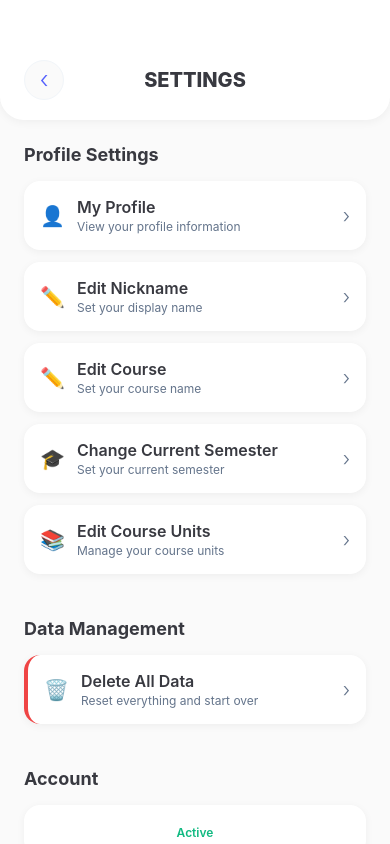
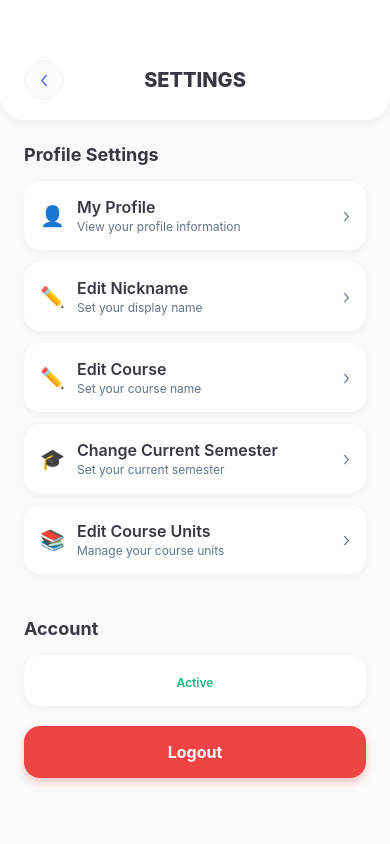
Before and after one commit to Demma22/REMI-APP, a React Native app: screen /Settings in a window 390 px wide. Shown: the top 844 px of the page. Built offline with nearby package versions, Linux system fonts and the light colour scheme; no server answers.

Commit message:
Commented Out Delete Data and Fixed logout to go to Spalsh Page

```diff
--- a/screens/settings/SettingsScreen.js
+++ b/screens/settings/SettingsScreen.js
@@ -300,8 +300,8 @@ export default function SettingsScreen({ navigation }) {
             </TouchableOpacity>
           </View>
 
-          {/* Data Management Section */}
-          <View style={styles.section}>
+          {/* Data Management Section
+       /   <View style={styles.section}>
             <Text style={styles.sectionTitle}>Data Management</Text>
 
             <TouchableOpacity
@@ -315,7 +315,7 @@ export default function SettingsScreen({ navigation }) {
               </View>
               <Text style={styles.menuArrow}>›</Text>
             </TouchableOpacity>
-          </View>
+          </View>  */}
 
           {/* Account Section */}
           <View style={styles.section}>
```
